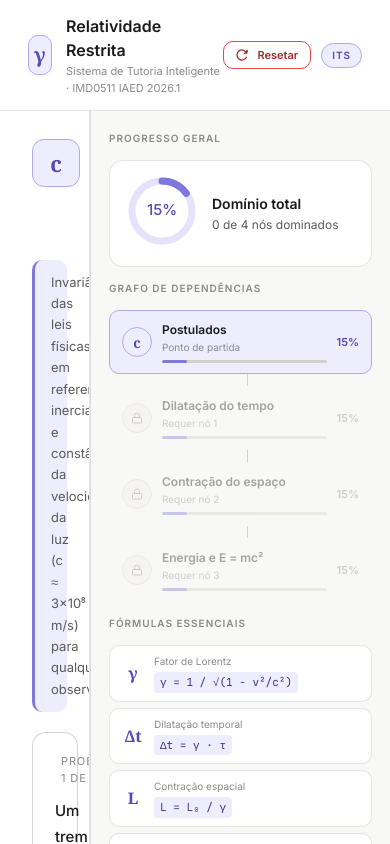
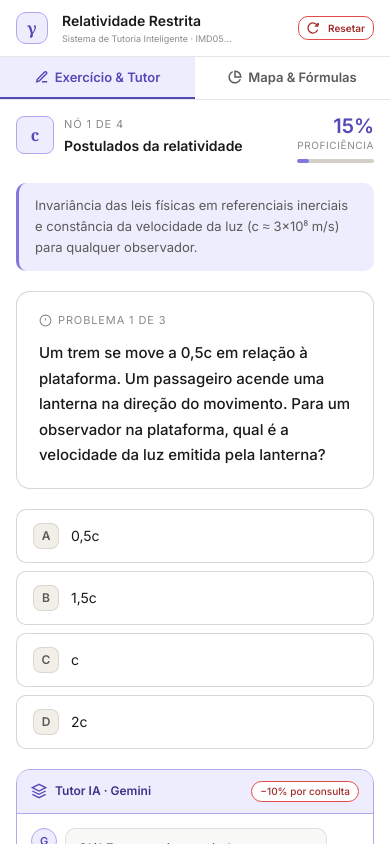
Before and after one commit to gildo-cordeiro/its-relatividade, a React (Vite) app: page / in a window 390 px wide. Shown: the top 844 px of the page. Built offline with nearby package versions, Linux system fonts and the light colour scheme; no server answers.

Commit message:
feat: implement dynamic mobile layout with navigation tabs

```diff
--- a/src/App.jsx
+++ b/src/App.jsx
@@ -50,6 +50,7 @@ export default function App() {
       ? JSON.parse(saved)
       : null;
   });
+  const [activeTab, setActiveTab] = useState("exercise");
 
   useEffect(() => {
     localStorage.setItem("its_relatividade_prof", JSON.stringify(prof));
@@ -207,7 +208,45 @@ export default function App() {
   return (
     <div className="app-root">
       <Header onReset={handleReset} />
-      <div className="app-body">
+
+      <div className="mobile-tabs-bar">
+        <button
+          className={`mobile-tab-btn ${activeTab === "exercise" ? "active" : ""}`}
+          onClick={() => setActiveTab("exercise")}
+        >
+          <svg
+            width="14"
+            height="14"
+            viewBox="0 0 24 24"
+            fill="none"
+            stroke="currentColor"
+            strokeWidth="2.5"
+            style={{ marginRight: "6px" }}
+          >
+            <path d="M12 20h9M16.5 3.5a2.121 2.121 0 0 1 3 3L7 19l-4 1 1-4L16.5 3.5z" />
+          </svg>
+          Exercício & Tutor
+        </button>
+        <button
+          className={`mobile-tab-btn ${activeTab === "progress" ? "active" : ""}`}
+          onClick={() => setActiveTab("progress")}
+        >
+          <svg
+            width="14"
+            height="14"
+            viewBox="0 0 24 24"
+            fill="none"
+            stroke="currentColor"
+            strokeWidth="2.5"
+            style={{ marginRight: "6px" }}
+          >
+            <path d="M21.21 15.89A10 10 0 1 1 8 2.83M22 12A10 10 0 0 0 12 2v10z" />
+          </svg>
+          Mapa & Fórmulas
+        </button>
+      </div>
+
+      <div className={`app-body show-${activeTab}`}>
         <LeftPanel
           concept={concept}
           problem={problem}
--- a/src/index.css
+++ b/src/index.css
@@ -838,3 +838,125 @@ body {
 .btn-reset:active {
   transform: scale(0.97);
 }
+
+/* ─── Responsividade / Mobile ─────────────────────── */
+.mobile-tabs-bar {
+  display: none;
+}
+
+@media (max-width: 768px) {
+  .mobile-tabs-bar {
+    display: flex;
+    background: #fff;
+    border-bottom: 1px solid var(--border);
+    position: sticky;
+    top: 0;
+    z-index: 10;
+  }
+
+  .mobile-tab-btn {
+    flex: 1;
+    display: flex;
+    align-items: center;
+    justify-content: center;
+    padding: 12px;
+    border: none;
+    background: transparent;
+    font-size: 13px;
+    font-weight: 600;
+    color: var(--text-secondary);
+    cursor: pointer;
+    border-bottom: 2px solid transparent;
+    transition: all 0.15s ease;
+    font-family: inherit;
+  }
+
+  .mobile-tab-btn.active {
+    color: var(--purple-600);
+    border-bottom-color: var(--purple-600);
+    background: var(--purple-50);
+  }
+
+  .app-body {
+    grid-template-columns: 1fr;
+    min-height: 0;
+  }
+
+  .app-body.show-exercise .right-panel {
+    display: none;
+  }
+
+  .app-body.show-progress .left-panel {
+    display: none;
+  }
+
+  .left-panel,
+  .right-panel {
+    padding: 16px;
+    overflow-y: auto;
+  }
+
+  .left-panel {
+    border-right: none;
+  }
+
+  .right-panel {
+    border-left: none;
+  }
+
+  .chat-messages {
+    max-height: 240px;
+  }
+}
+
+@media (max-width: 600px) {
+  .app-header {
+    padding: 10px 16px;
+  }
+
+  .header-icon {
+    width: 32px;
+    height: 32px;
+    font-size: 16px;
+  }
+
+  .header-title {
+    font-size: 14px;
+  }
+
+  .header-sub {
+    font-size: 9px;
+    max-width: 170px;
+    white-space: nowrap;
+    overflow: hidden;
+    text-overflow: ellipsis;
+  }
+
+  .btn-reset {
+    padding: 5px 8px;
+    font-size: 10px;
+  }
+
+  .header-badge {
+    display: none;
+  }
+
+  .concept-header {
+    gap: 10px;
+  }
+
+  .concept-badge {
+    width: 38px;
+    height: 38px;
+    font-size: 16px;
+    border-radius: 8px;
+  }
+
+  .meta-title {
+    font-size: 14px;
+  }
+
+  .prof-pct {
+    font-size: 20px;
+  }
+}
```
